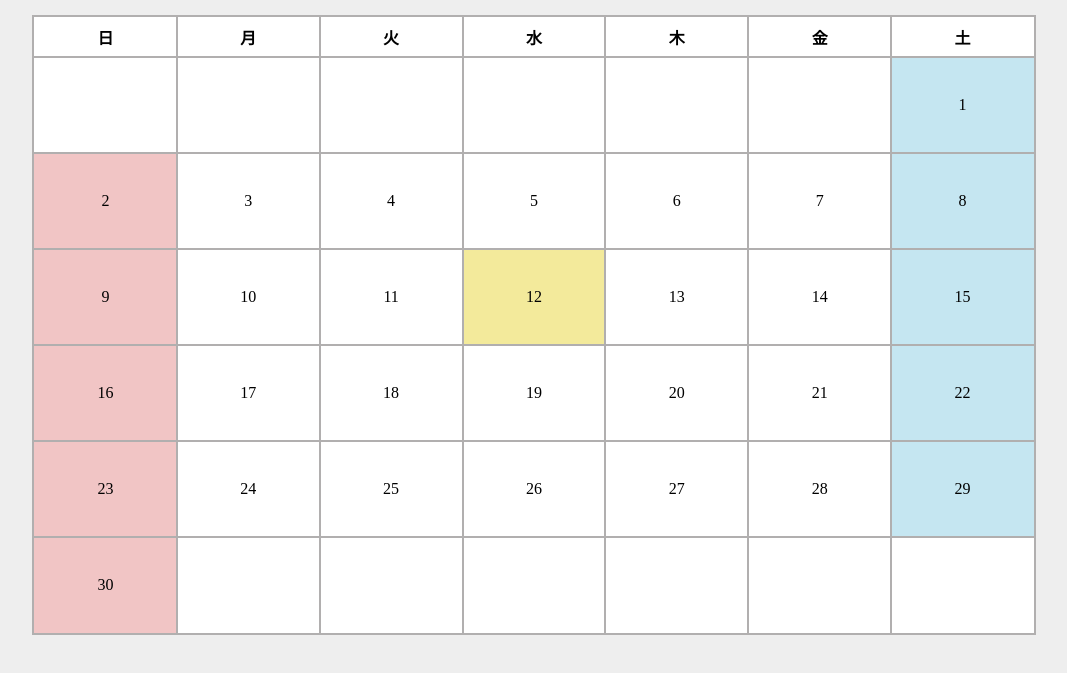
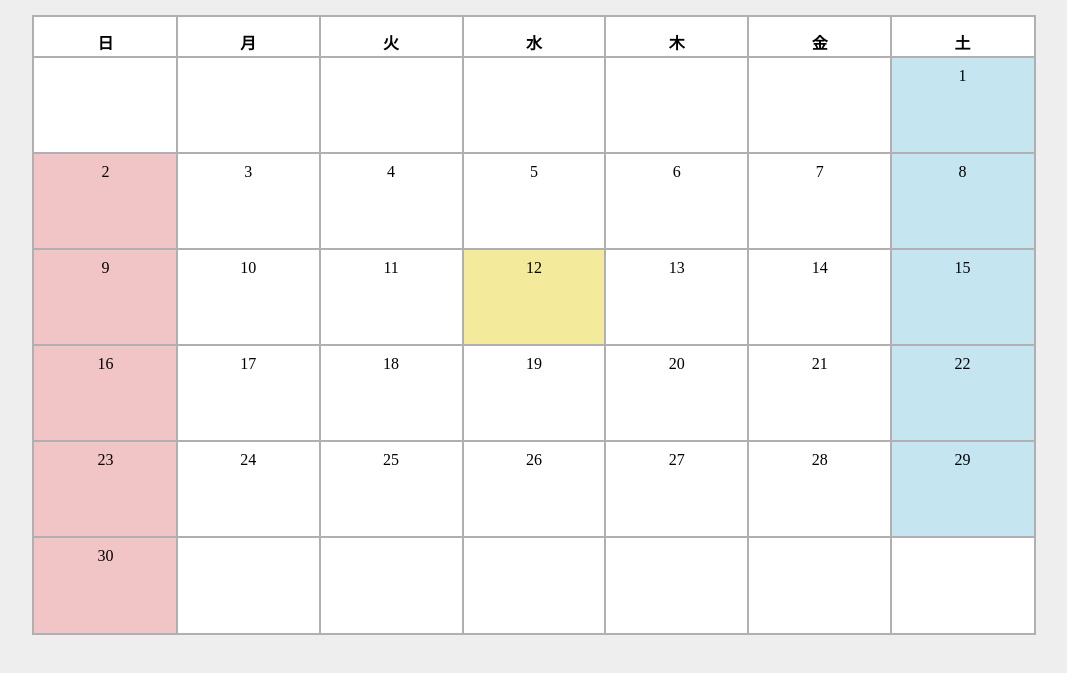
Before and after one commit to m602dev/Calendar, a plain HTML site: page index.html in a window 1280 px wide. Shown: the part 71-744 px from the top of the page, without its empty margins (106-1173 px from the left). Drawn offline with nearby package versions, Linux system fonts and the light colour scheme; some packages are replaced by stand-ins of ours; a script that the page names is missing.

Commit message:
Update calendar.css

```diff
--- a/src/calendar.css
+++ b/src/calendar.css
@@ -28,7 +28,7 @@ input{
     width: 100%;
 }
 .td_cnt{
-    padding-left: 5px;
+    padding-top: 5px;
     font-weight:bold;
     color: black;
     text-decoration: underline;
@@ -49,7 +49,7 @@ tr:not(.dayOfWeek){
 .dayOfWeek{
     height: 5vh;
 }
-
+tbody{vertical-align: top;}
 th {
     color: #000;
     vertical-align: middle;
@@ -58,6 +58,7 @@ th, td {
     outline: 1px solid #b1afaf;
     color: black;
     text-align: center;
+    padding-top: 10px;
 }
 /*前後月の日付*/
 td.disabled {
```
